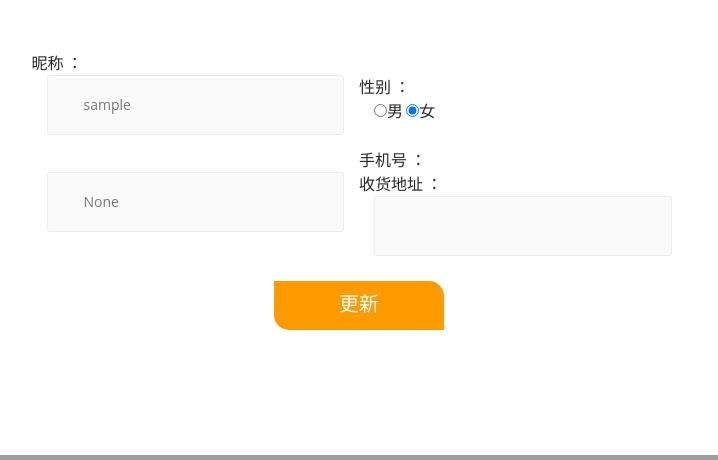
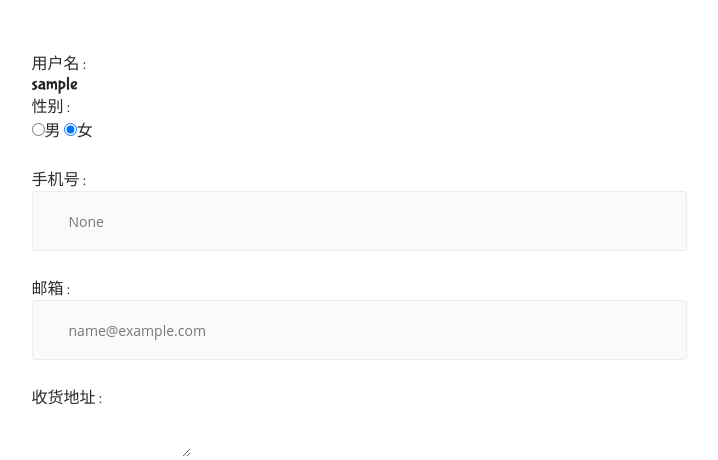
Before and after one commit to grubberbin/Doremi, a Django app: page /user/info/ in a window 1280 px wide. Shown: the part 446-906 px from the top of the page, without its empty margins (281-999 px from the left). Run offline with Django 3.2, Linux system fonts and the light colour scheme; the visitor is signed in with stand-in values (Sample User, id 1); style sheets or scripts are compiled from the project's sources; some libraries are stand-ins or nearby versions; grey boxes are pictures that could not be loaded.

Commit message:
增加个人信息修改

```diff
--- a/apps/users/views.py
+++ b/apps/users/views.py
@@ -5,7 +5,8 @@ from django.views.generic.base import View
 from django.contrib.auth import authenticate, login, logout
 from django.contrib.auth.backends import ModelBackend
 from django.db.models import Q
-from django.shortcuts import render, HttpResponse, HttpResponsePermanentRedirect, render_to_response
+from django.shortcuts import render, HttpResponse, HttpResponsePermanentRedirect
+from django.http import JsonResponse
 from django.contrib.auth.hashers import make_password
 from django.urls import reverse
 
@@ -96,21 +97,33 @@ class ForgetPwdView(View):
 # userprofile
 class UserInfoView(LoginRequiredMixin, View):
     def get(self, request):
+        '''
+
+        :param request:
+        :return:
+        '''
         return render(request, 'users/usercenter-info.html')
 
     # 用户修改昵称，手机号，地址，生日
     def post(self, request):
-        user_info_form = UserInfoForm(request.POST, instance=request.user)
-        res = dict()
+        gender = request.POST.get('gender')
+        email = request.POST.get('email')
+        phone = request.POST.get('phone')
+        address = request.POST.get('address')
 
-        if user_info_form.is_valid():
-            user_info_form.save()
-            res['status'] = 'success'
+        if gender and email and phone and address:
+            user = UserProfile.objects.get(username=request.user.username)
 
+            user.gender = 'male' if (gender == '1') else 'female'
+            user.mobile = phone
+            user.address = address
+            user.email = email
+            user.save()
+            res = 'success'
         else:
-            res = user_info_form.errors
+            res = 'fail'
 
-        return HttpResponse(json.dumps(res), content_type='application/json')
+        return JsonResponse({'status': res, 'message': '个人信息更新成功'})
 
 
 # 用户登出
--- a/templates/users/usercenter-base.html
+++ b/templates/users/usercenter-base.html
@@ -174,7 +174,9 @@
 <script src="{% static 'assets/scrollbar.js' %}" type='text/javascript'></script>
 
 <script src="{% static 'js/script.js' %}" type='text/javascript'></script>
+{% block custom_js %}
 
+{% endblock %}
 
 </body>
 </html>
--- a/templates/users/usercenter-info.html
+++ b/templates/users/usercenter-info.html
@@ -17,38 +17,38 @@
             <div class="col-md-6 col-md-offset-3 col-sm-12">
                 <div class="user-box" id="userForm">
 
-                    <form method="post" class="user-form" id="user-form" action="{% url 'users:user_info' %}"
-                          novalidate="novalidate">
-                        {% csrf_token %}
+                    <form class="user-form" id="user-form">
                         <div class="row clearfix">
                             <div class="form-group" id="contact-alert" style="visibility:hidden;">
                                 <div class="alert alert-success" role="alert"></div>
                             </div>
-                            <li>昵称 ：</li>
-                            <div class="form-group col-lg-6 col-md-6 col-xs-12">
-                                <input type="text" id="username" name="username" value="{{ request.user.username }}">
-                            </div>
-                            <li>性别 ：</li>
+                            <span>用户名 :</span>
+                            <h4>{{ request.user.username }}</h4>
 
-                            <div class="form-group col-lg-6 col-md-6 col-xs-12">
+                            <span>性别 :</span>
+                            <div class="form-group user-info-gender">
                                 {% if request.user.gender == 'male' %}
-                                    <input id="man" type="radio" checked="checked" name="1"/>男
-                                    <input id="woman" type="radio" name="1"/>女
+                                    <input id="male" type="radio" value="1" checked="checked" name="gender"/>男
+                                    <input id="female" type="radio" value="2" name="gender"/>女
                                 {% else %}
-                                    <input id="man" type="radio" name="1"/>男
-                                    <input id="woman" type="radio" checked='checked' name="1"/>女
+                                    <input id="male" type="radio" value="1" name="gender"/>男
+                                    <input id="female" type="radio" value="2" checked='checked' name="gender"/>女
                                 {% endif %}
                             </div>
-                            <li>手机号 ：</li>
-                            <div class="form-group col-lg-6 col-md-6 col-xs-12">
+                            <span>手机号 :</span>
+                            <div class="form-group user-info-moblie">
                                 <input type="text" id="phone" name="phone" value="{{ request.user.mobile }}">
                             </div>
-                            <li>收货地址 ：</li>
-                            <div class="form-group col-lg-6 col-md-6 col-xs-12">
-                                <input type="text" id="phone" name="phone" value="{{ request.user.address }}">
+                            <span>邮箱 :</span>
+                            <div class="form-group user-info-mail">
+                                <input type="text" id="email" name="email" value="{{ request.user.email }}">
+                            </div>
+                            <span>收货地址 :</span>
+                            <div class="form-group user-info-address">
+                                <textarea type="text" id="address" name="address">{{ request.user.address }}</textarea>
                             </div>
                             <div class="form-group col-lg-12 center">
-                                <button type="submit" name="user-info-submit" id='user-info-submit'
+                                <button type="button" name="user-info-submit" id='user-info-update'
                                         class="btn-style-one center">更新
                                 </button>
                             </div>
@@ -59,3 +59,29 @@
         </div>
     </section>
 {% endblock %}
+{% block custom_js %}
+    <script>
+        $('#user-info-update').click(function () {
+            gender = $('#female').val();
+            address = $('#address').val();
+            phone = $('#phone').val();
+            email = $('#email').val();
+
+            console.log(gender)
+
+            if (gender && address && phone && email) {
+                $.post('/user/info/', {
+                        'gender': gender,
+                        'address': address,
+                        'phone': phone,
+                        'email': email
+                    }, function (data) {
+                        alert(data['message'])
+                    }, 'json'
+                )
+            }
+
+        });
+
+    </script>
+{% endblock %}
```
